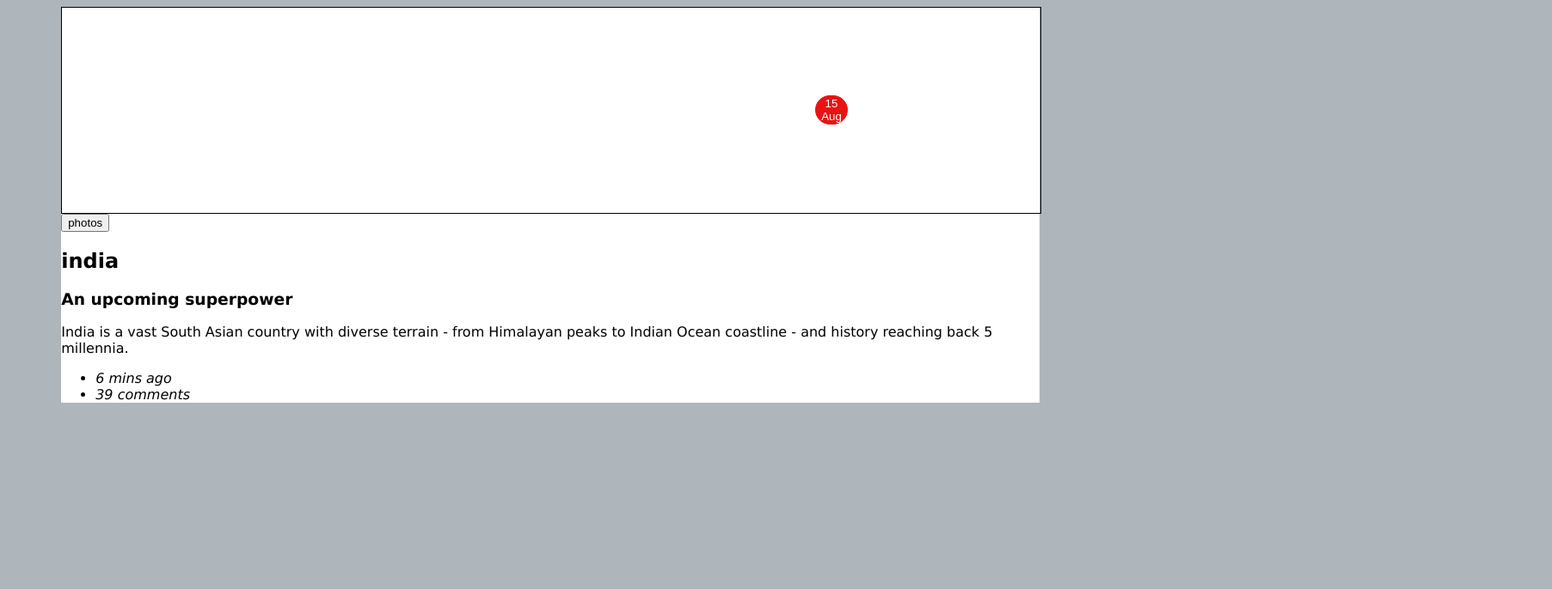
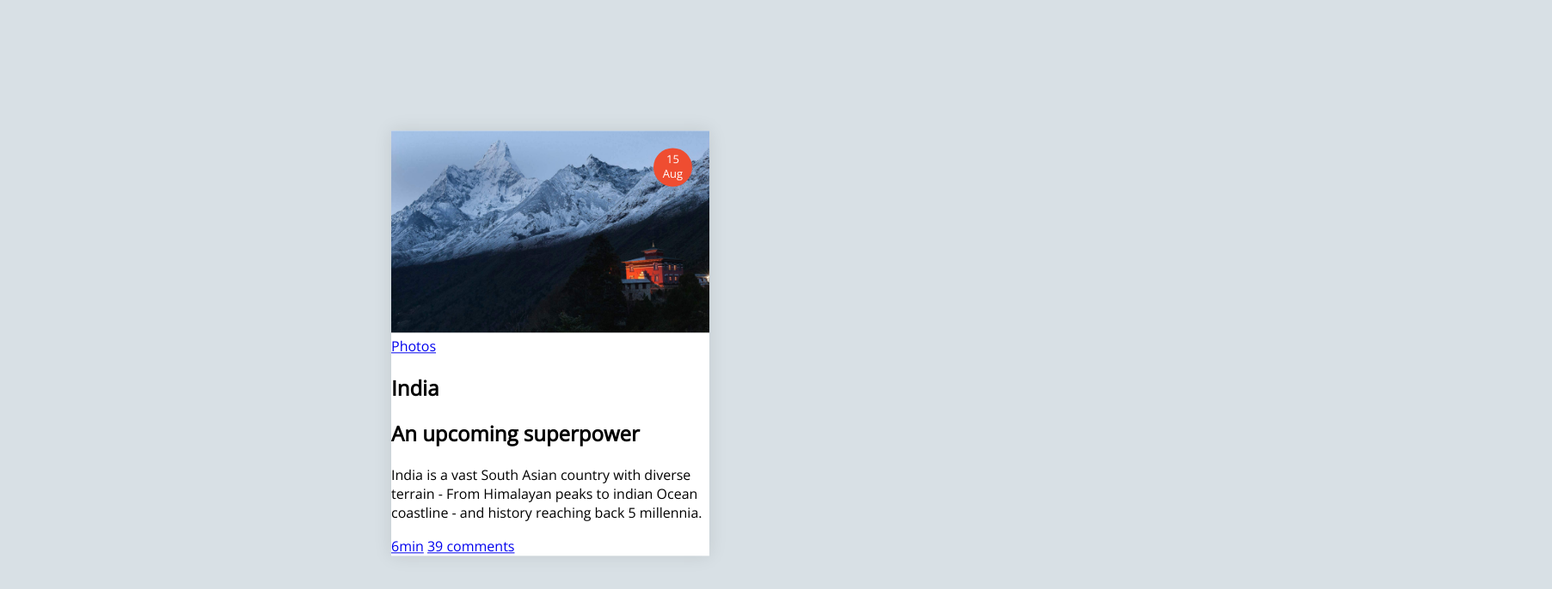
Before and after one commit to MagDhy/becode-animation-css, a plain HTML site: page index.html in a window 1280 px wide. Shown: the whole page at 86% size, 1805 px wide, since content can reach past the window. Drawn offline with nearby package versions, Linux system fonts and the light colour scheme.

Commit message:
modif border and marges in card

```diff
--- a/index.html
+++ b/index.html
@@ -5,30 +5,30 @@
     <meta name="viewport" content="width=device-width, initial-scale=1.0">
     <meta http-equiv="X-UA-Compatible" content="ie=edge">
     <link rel="stylesheet" href="assets\css\style.css">
+    <link href="https://fonts.googleapis.com/css?family=Open+Sans&display=swap" rel="stylesheet">
     <title>Card</title>
 </head>
 <body>
-    <div class="container">
-        <header>
-            <div class="container">
-                <button id="button1">15<br>Aug</button>
-                <div></div>
-            </div>
-        </header>
-        <section>
-            <button id="button2">photos</button>
-            <h2>india</h2>
-            <h3>An upcoming superpower</h3>
-            <p>
-                India is a vast South Asian country with diverse terrain - from Himalayan peaks to Indian Ocean coastline - and history reaching back 5 millennia.
+    <article class="Card">
+        <div class="card_image">
+            <img src="nepal.jpg" alt="Himalaya">
+        </div>
+        <div class="card_date">
+            <span class="date_d">15</span>
+            <span class="date_m">Aug</span>
+        </div>
+        <div class="card_body">
+            <div class="card_button"><a href="#">Photos</a></div>
+            <h1 class="card_title">India</h1>
+            <h2 class="card_subtitle">An upcoming superpower</h2>
+            <p class="card_description">
+                India is a vast South Asian country with diverse terrain - From Himalayan peaks to indian Ocean coastline - and history reaching back 5 millennia.
             </p>
-        </section>
-        <footer>
-            <ul>
-                <li><i class="far fa-clock">6 mins ago</i></li>
-                <li><i class="fas fa-comments">39 comments</i></li>
-            </ul>
+        </div>
+        <footer class="card_footer">
+            <span class="icon icon_time"></span><a href="#">6min</a>
+            <span class="icon icon_comment"></span><a href="#">39 comments</a>
         </footer>
-    </div>
+    </article>
 </body>
 </html>
--- a/style.scss
+++ b/style.scss
@@ -1,26 +1,52 @@
-html {
-    font-family: 'Lucida Sans', 'Lucida Sans Regular', 'Lucida Grande', 'Lucida Sans Unicode', Geneva, Verdana, sans-serif;
+$duration: 0.3s;
+$color: rgb(239, 77, 49);
+
+* {box-sizing: border-box;}
+
+body {
+    font-family: 'Open Sans', sans-serif;
+    line-height: 1.4;
+    background-color: #d8e0e5;
 }
 
-body {
-    background-color: rgb(175, 182, 187);
-    .container {
-        background-color: white;
-        width: 90%;
-        margin-left: 5%;
+.Card {
+    width: 370px;
+    position: absolute;
+    top: 50%;
+    left: 50%;
+    transform: translateX(-50%) translateY(-50%);
+    background-color: white;
+    box-shadow: 0px 0px 20px rgba($color: #000000, $alpha: 0.1);
+    transition: box-shadow $duration;
+
+    .card_image {
+        img {
+            width: 370px;
+            height: 235px;
+        }
     }
-}
 
-header {
-    width: 100%;
-    height: 20%;
-    border: 1px solid black;
-    button {
-        margin: 10% 80% 10%;
-        background-color: rgb(235, 18, 18);
+    .card_date {
+        position: absolute;
+        top: 20px;
+        right: 20px;
+        width: 45px;
+        height: 45px;
+        background-color: $color;
+        border-radius: 50%;
         color: white;
-        border-radius: 400px 400px 400px 400px;
-        border: 1px solid rgb(235, 18, 18);
+        text-align: center;
+        line-height: 1.3;
+        padding-top: 5px;
+        font-size: small;
+        span {
+            display: block;
+        }
     }
 
 }
+
+.Card:hover {
+    box-shadow: 0px 0px 40px rgba($color: #000000, $alpha: 0.4);
+
+}
```
Also changed, not shown: assets/css/style.css, 1 other file.
